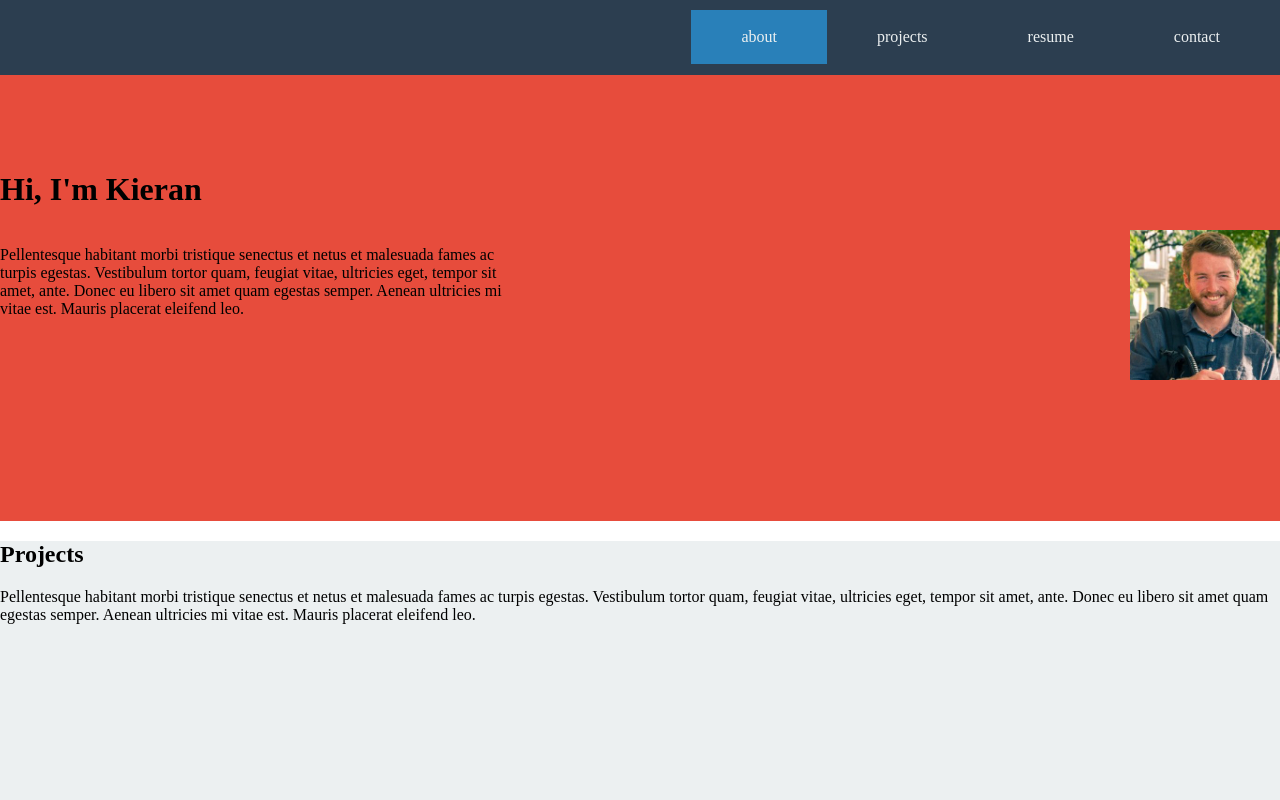
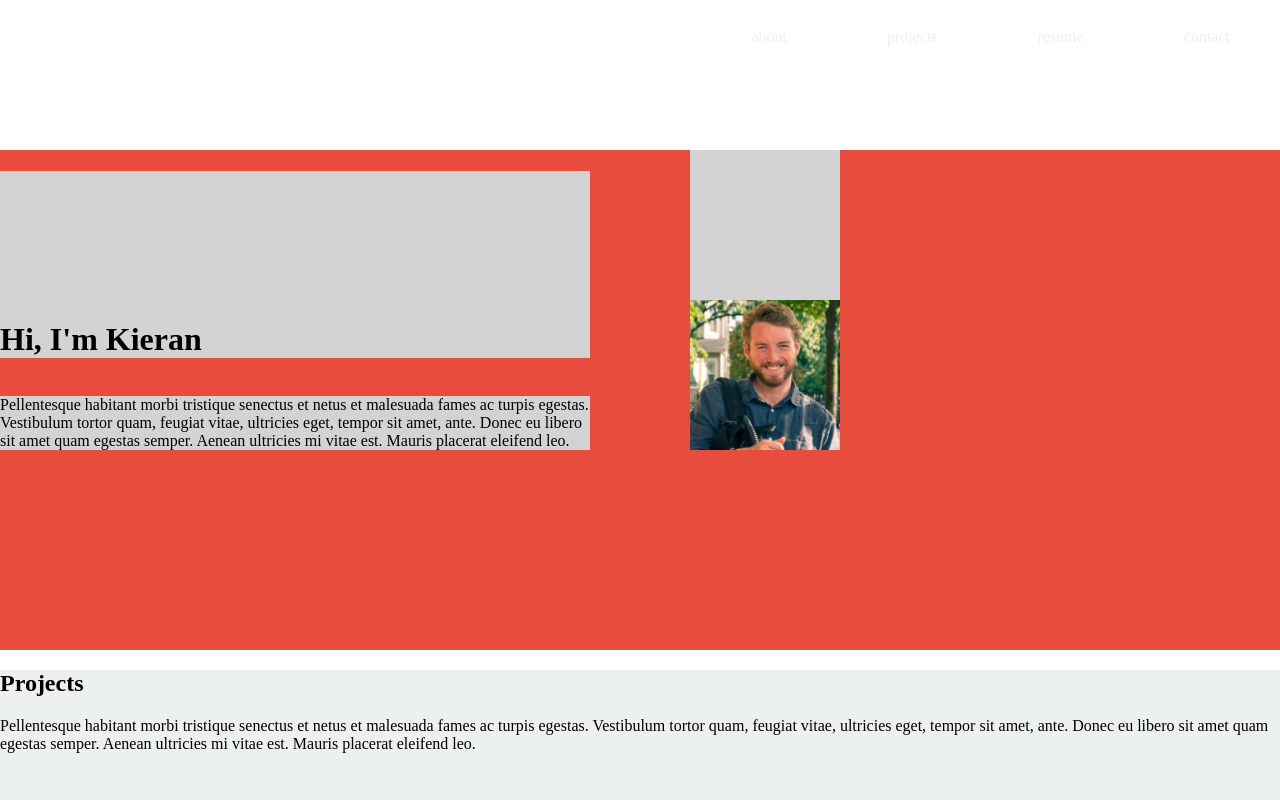
Before and after one commit to Zombiefruit/personal_site, a plain HTML site: page src/index.html in a window 1280 px wide. Shown: the top 800 px of the page. Drawn offline with Linux system fonts and the light colour scheme.

Commit message:
Some TODOs

```diff
--- a/src/index.html
+++ b/src/index.html
@@ -18,63 +18,79 @@
     -->
 
     <!-- This is the main stylesheet for my own stylings -->
-    <link href="resources/css/main_stylesheet.css" rel="stylesheet" >
+    <link href="resources/css/main_stylesheet.css" rel="stylesheet">
 
   </head>
 
   <body>
-    <div id="navbar">
+
+    <div id="wrapper">
       <nav>
         <ul>
-          <!-- TODO: find out how to do this in proper order -->
-          <li><a href="#contact">contact</a></li>
-          <li><a href="#resume">resume</a></li>
-          <li><a href="#projects">projects</a></li>
-          <li><a class="active" href="#about">about</a></li>
+          <!-- TODO: find out how to do this in proper order, right now it has to be reversed -->
+          <li>
+            <a href="#contact">contact</a>
+          </li>
+          <li>
+            <a href="#resume">resume</a>
+          </li>
+          <li>
+            <a href="#projects">projects</a>
+          </li>
+          <li>
+            <a href="#about">about</a>
+          </li>
         </ul>
       </nav>
 
       </div>
 
+
+      <!-- A short section to introduce myself -->
       <div id="about">
+        <header>
+          <div class="about-text">
             <h1 class="bring-down">Hi, I'm Kieran</h1>
             <p class="about-me">
               Pellentesque habitant morbi tristique senectus et netus et malesuada fames ac turpis egestas. Vestibulum tortor quam, feugiat vitae, ultricies eget, tempor sit amet, ante. Donec eu libero sit amet quam egestas semper. Aenean ultricies mi vitae est. Mauris placerat eleifend leo.
             </p>
-      <img src="resources/images/profile.jpg" alt="Profile picture" />
-
+          </div>
+          <img src="resources/images/profile.jpg" alt="Profile picture" class="bring-down"/>
+        </header>
       </div>
 
+      <!-- A section about my projects -->
       <div id="projects">
-      <h2>Projects</h2>
+        <h2 class="project-head">Projects</h2>
         <p>
           Pellentesque habitant morbi tristique senectus et netus et malesuada fames ac turpis egestas. Vestibulum tortor quam, feugiat vitae, ultricies eget, tempor sit amet, ante. Donec eu libero sit amet quam egestas semper. Aenean ultricies mi vitae est. Mauris placerat eleifend leo.
         </p>
       </div>
 
+
+      <!-- A section containing my resume -->
       <div id="resume">
         <form>
           <button>Resume</button>
         </form>
       </div>
 
-    <div id="contact">
+
+      <!-- A section with utilities to contact me -->
+      <div id="contact"></div>
+
+      <footer>
+        <p>
+          Copyright Kieran Williams, 2016.
+        </p>
+      </footer>
 
     </div>
 
-
-
-
-
-
-
-
-
-
-
-    <!-- jQuery (necessary for Bootstrap's JavaScript plugins)
+    <!-- jQuery (necessary for Bootstraps JavaScript plugins)
     <script src="https://ajax.googleapis.com/ajax/libs/jquery/1.11.3/jquery.min.js"></script>
     -->
+
     <!-- JQuery version 2.2.3, little more updated that 1.11.3
     <script   src="https://code.jquery.com/jquery-2.2.3.js"   integrity="sha256-laXWtGydpwqJ8JA+X9x2miwmaiKhn8tVmOVEigRNtP4="   crossorigin="anonymous"></script>
     -->
@@ -86,5 +102,6 @@
 
     <!-- This is the main entry point for the javascript stuff - I try to make it easy :) -->
     <script src="resources/js/main.js"></script>
+
   </body>
 </html>
--- a/src/resources/css/main_stylesheet.css
+++ b/src/resources/css/main_stylesheet.css
@@ -1,24 +1,43 @@
+/* "global" styling here */
+.center {
+  text-align: center;
+}
+
+/* specific styles here. I've organized this per-section, in an approximation of a
+hierarchy. So in the about section, there is first and foremost the table, which in turn
+contains the header, and the paragraph and image. The stylings follow this hierarchy in the
+order in which they appear. This doesn't sound as clear in writing as it does in
+my head.  */
+#wrapper {
+  /*margin: 0 auto;*/
+  /*width: 900px;
+  height: 100%;*/
+}
+
+
 body {
   margin: 0 auto; /* setting this is very, very important, or everything is off a little bit */
   width: 100%;
   height: 100%;
 }
 
+
 #navbar {
   /* Color theme referenced from https://color.adobe.com/Flat-UI-color-theme-2469224/*/
   top: 0;
-  width: 100%;
+  width: inherit;
   height: 75px;
   background-color: #2c3e50;
-  position: fixed;
-  text-align: center;
+  /*position: fixed;*/
+  /*text-align: center;*/
 }
 
 ul {
   /* TODO: figure out how to get each item to take up the whole space */
   list-style-type: none;
+  height: 75px;
   margin: 0;
-  padding: 10px;
+  padding: 0;
   overflow: hidden;
 }
 
@@ -27,15 +46,17 @@ li {
 }
 
 li a {
-  display: block;
+  display: inline-block;
+  height: 75px;
   color: #Ecf0f1;
   text-align: center;
-  padding: 18px 50px;
+  padding: 28px 50px;
   text-decoration: none;
 }
 
 li a:hover {
-  background-color: #3498db;
+  /*background-color: #3498db;*/
+  color: #e74c3c;
 }
 
 .active {
@@ -45,34 +66,36 @@ li a:hover {
 #about {
   width: 100%;
   height: 500px;
+  margin-top: 75px;
   background-color: #e74c3c;
-  /*float: right;
-  display: inline;*/
-
+  -webkit-columns: 400px 2;
+  columns: 400px 2;
+  column-gap: 100px;
 }
 
 .bring-down {
   padding-top: 150px;
-  width: 40%;
-  /*text-align: left;*/
+  background-color: lightgrey;
 }
 
 .about-me {
   display: inline-block;
-  /*text-align: left;*/
-  width: 40%;
+  background-color: lightgrey;
 }
 
 img {
-  display: inline;
-  float: right;
   height: 150px;
   width: 150px;
+  display: inline;
 }
 
 #projects {
   width: 100%;
   height: 500px;
+  background-color: #Ecf0f1;
+}
+
+.project-head {
   background-color: #Ecf0f1;
 }
 
@@ -87,3 +110,12 @@ img {
   height: 600px;
   background-color: #2980b9;
 }
+
+footer {
+  background-color: lightgrey;
+}
+
+footer p {
+  margin: 0;
+  padding: 0;
+}
```
Lines whose indentation alone changed are shown as unchanged.
